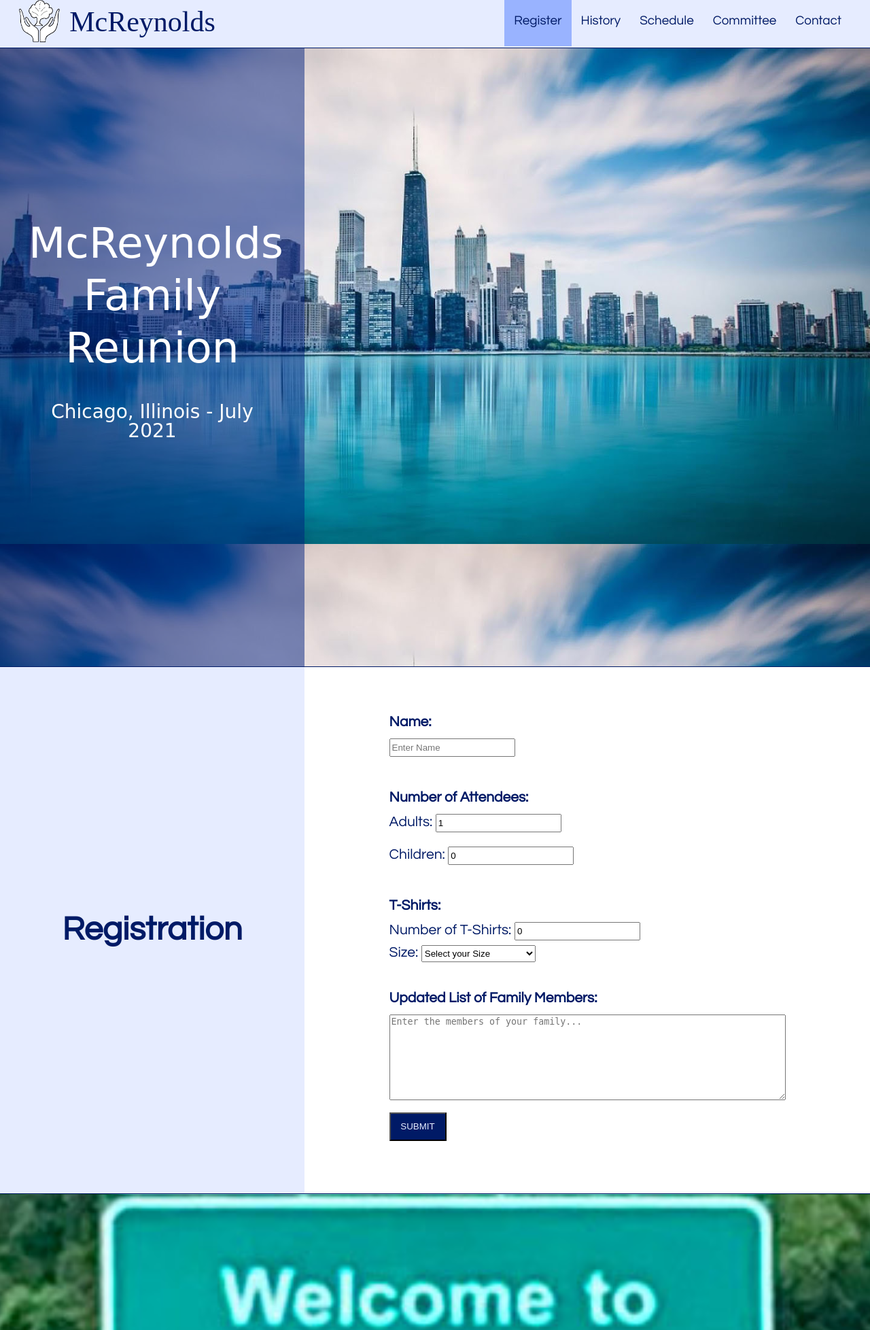
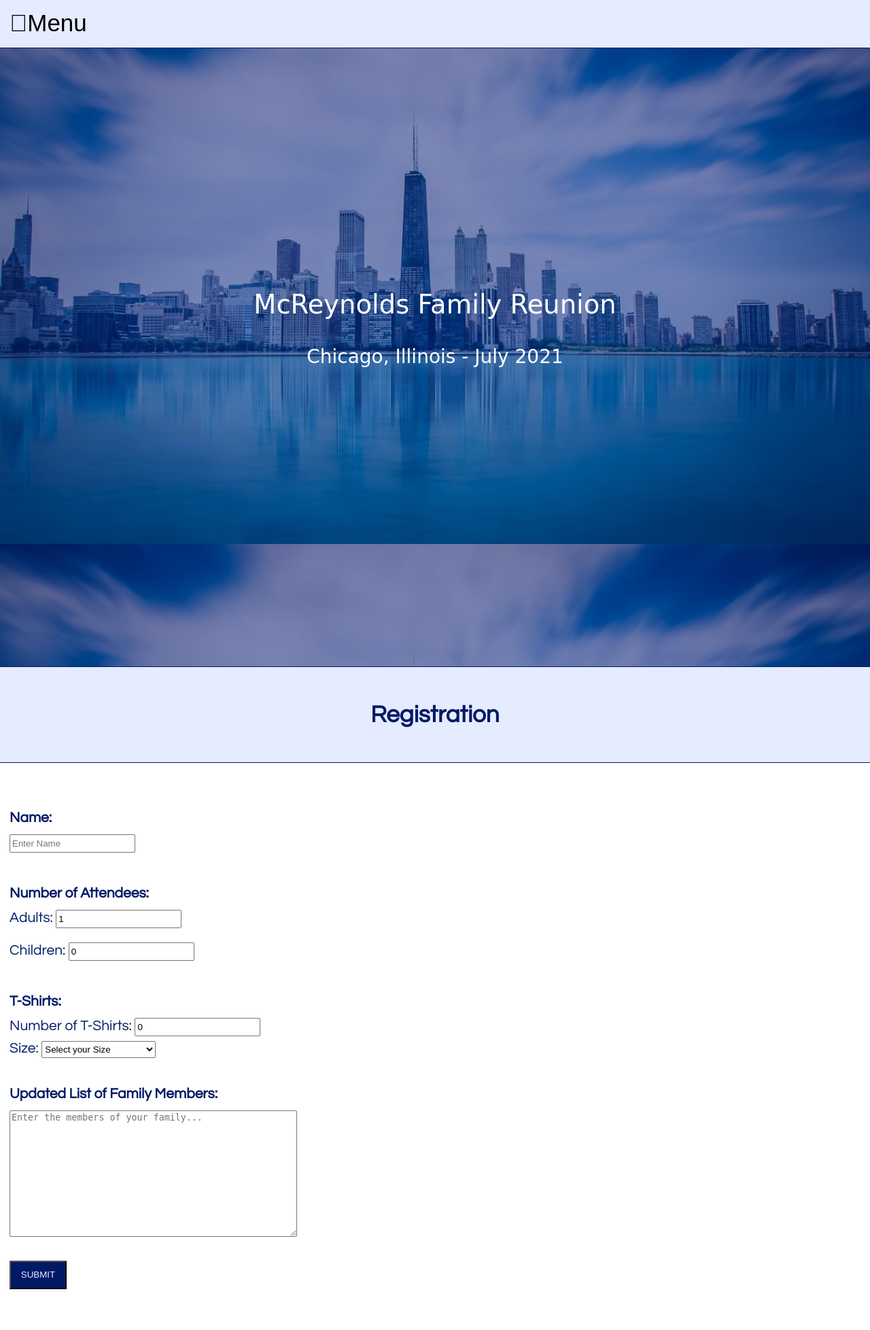
Before and after one commit to gretad711/mcreynolds3, a PHP site: page / in a window 1280 px wide. Shown: the top 1956 px of the page at 68% size. Run offline with PHP 8.4, Linux system fonts and the light colour scheme; some web fonts are replaced.

Commit message:
no max width

```diff
--- a/index.html
+++ b/index.html
@@ -220,8 +220,8 @@
     <!-- Footer -->
     <footer>
       <div class="bottom2top">
-        <a href="./index3.html"><i class="fa fa-chevron-up edit"></i></a>
-        <a href="./index3.html">BACK TO TOP</a>
+        <a href="./index.html"><i class="fa fa-chevron-up edit"></i></a>
+        <a href="./index.html">BACK TO TOP</a>
       </div>
       <div class="social-media" role="link">
         <span>Share on social media: </span>
--- a/resources/css/style.css
+++ b/resources/css/style.css
@@ -399,7 +399,111 @@
 
 
 
-@media only screen and (max-width: 768px) {
+@media only screen and (min-width: 1401px) {
+  .banner-text h1 {
+    margin: 1rem 3rem;
+    font-size: 3.5rem;
+  }
+
+  .banner h2 {
+    font-size: 1.5rem;
+  }
+}
+
+
+@media only screen and (min-width: 969px) {
+
+  /* Universal */
+  .column-left {
+    font-size: 2.5rem;
+  }
+
+
+
+  /* Banner */
+  .banner-text h1 {
+    font-size: 2.5rem;
+    line-height: 3.5rem;
+  }
+
+  .banner h2 {
+    font-size: 1.5rem;
+  }
+
+  .history {
+    background-image: url("../images/alabama_banner5.jpg");
+  }
+}
+
+
+
+@media only screen and (min-width: 769px) {
+
+  /* Navigation Bar */
+  .navigation {
+    display: flex;
+    justify-content: space-around;
+    margin: auto;
+  }
+
+  .logo {
+    display: none;
+  }
+
+  nav ul {
+  margin: auto;
+  }
+
+  .active-btn {
+    padding: 1.75rem 1rem;
+  }
+
+
+
+
+  /* Banner */
+  .banner-text {
+    width: 100%;
+  }
+
+  .banner-text h1 {
+    font-size: 5.5rem;
+    line-height: 5.5rem;
+  }
+
+  .banner h2 {
+    font-size: 2.5rem;
+    margin: 2rem 3rem;
+  }
+
+
+
+  /* Registration */
+  .registration-form {
+    margin: 5rem 1rem;
+  }
+
+
+
+
+  /* Contact */
+  .form-right input {
+    width: 24rem;
+  }
+
+  .inquiry-form {
+    display: flex;
+    flex-direction: column;
+  }
+
+  .form-textarea {
+    margin: 0;
+  }
+}
+
+
+
+@media only screen and (min-width: 100px) {
   /* Universal */
   .color-background {
     flex-direction: column;
```
